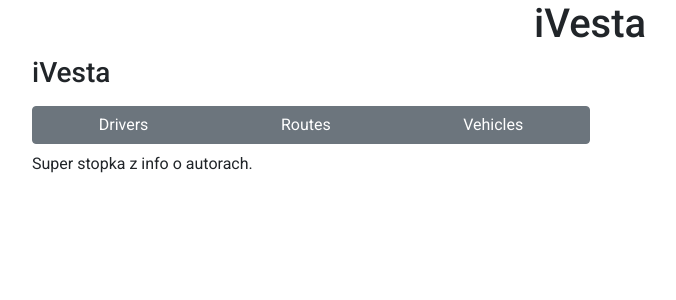
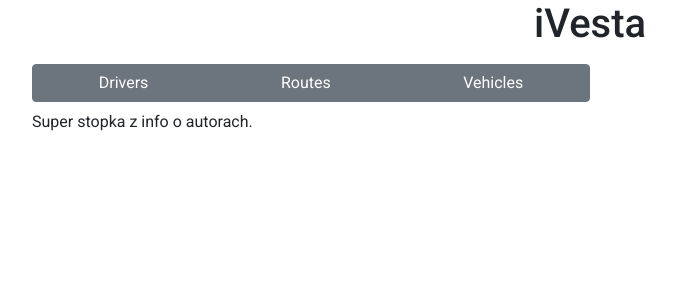
Before and after one commit to infoshareacademy/ehj1-iVesta, an Angular app in the folder ivesta-app/: page / in a window 1280 px wide. Shown: the top 300 px of the page, without its empty margins (50-726 px from the left). Built offline with nearby package versions, Linux system fonts and the light colour scheme.

Commit message:
remove h3

```diff
--- a/ivesta-app/src/app/app.component.html
+++ b/ivesta-app/src/app/app.component.html
@@ -1,6 +1,5 @@
 <div class="container">
   <app-header></app-header>
-  <h3>iVesta</h3>
   <nav class="navbar navbar-expand-sm">
     <div class="btn-group col-md-6" role="group" aria-label="Basic example">
       <button type="button" class="btn btn-secondary" routerLink="/drivers">Drivers</button>
```
